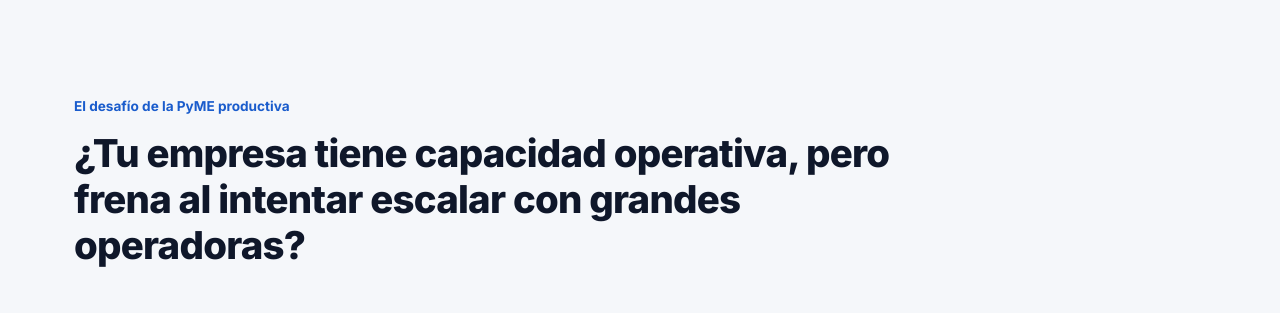
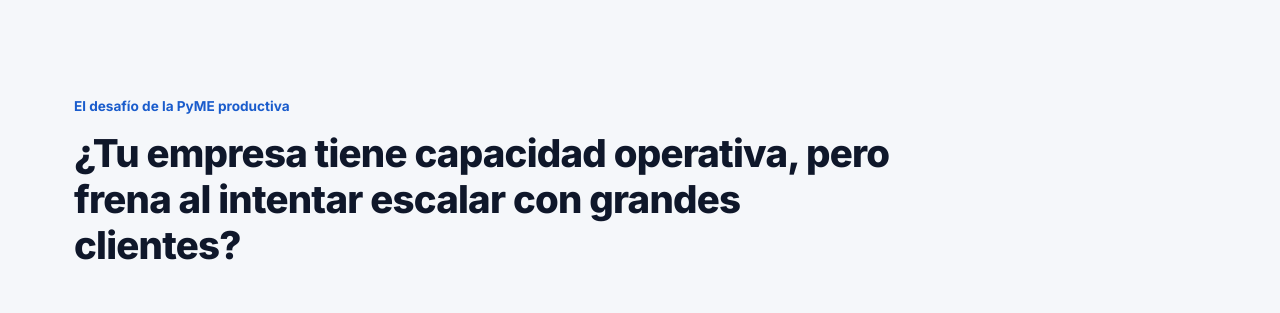
Before and after one commit to impulsopymetech/sitioweb1, a plain HTML site: page index.html in a window 1280 px wide. Shown: the part 870-1183 px from the top of the page. Drawn offline with Linux system fonts and the light colour scheme.

Commit message:
Add files via upload

```diff
--- a/index.html
+++ b/index.html
@@ -513,7 +513,7 @@
   --link-outline: none !important;
 }</style>
 <meta name="viewport" content="width=device-width, initial-scale=1.0">
-<title>Impulso PyME | Consultoría Industrial &amp; Gestión en Córdoba</title>
+<title>Impulso PyME | Consultoría Industrial, Agro &amp; Gestión</title>
 <meta name="description" content="Ordenamos costos, procesos y sistemas (ERP / BI) de PyMEs industriales y proveedoras de Minería y Energía en Córdoba para escalar sin perder rentabilidad.">
 <meta property="og:title" content="Impulso PyME | Consultoría Industrial &amp; Gestión">
 <meta property="og:description" content="Diagnósticos ejecutivos para PyMEs industriales proveedoras de Minería y Energía. La Calera • Córdoba.">
@@ -695,7 +695,7 @@
 <section class="challenge" id="soluciones">
   <div class="wrap">
     <span class="kicker">El desafío de la PyME productiva</span>
-    <h2>¿Tu empresa tiene capacidad operativa, pero frena al intentar escalar con grandes operadoras?</h2>
+    <h2>¿Tu empresa tiene capacidad operativa, pero frena al intentar escalar con grandes clientes?</h2>
     <div class="grid3">
       <article class="card">
         <div class="ico"><svg width="24" height="24" viewBox="0 0 24 24" fill="none" stroke="#1A5CCC" stroke-width="2" stroke-linecap="round" stroke-linejoin="round"><path d="M9 11l3 3 8-8"></path><path d="M20 12v7a2 2 0 0 1-2 2H6a2 2 0 0 1-2-2V5a2 2 0 0 1 2-2h9"></path></svg></div>
```
